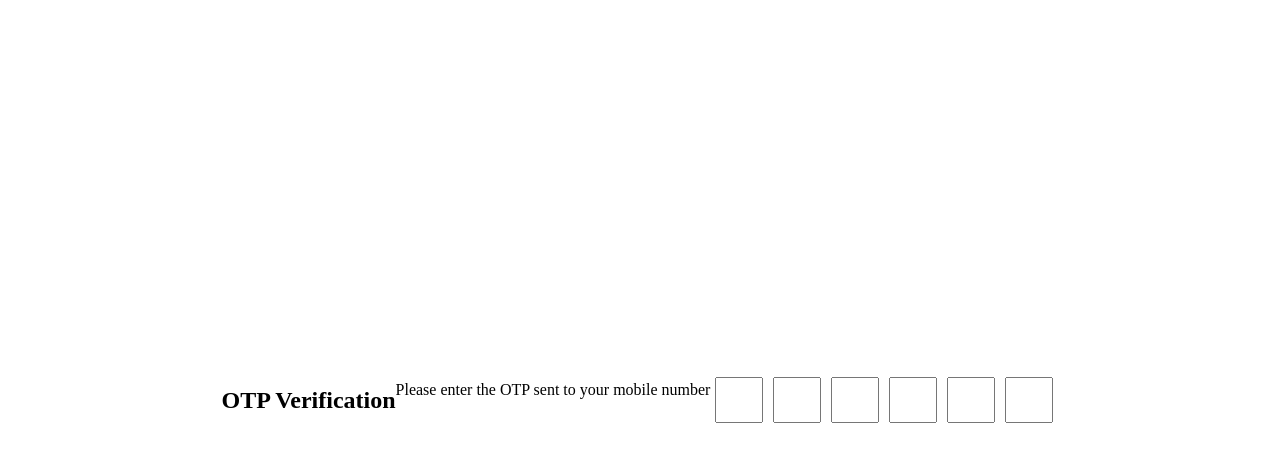
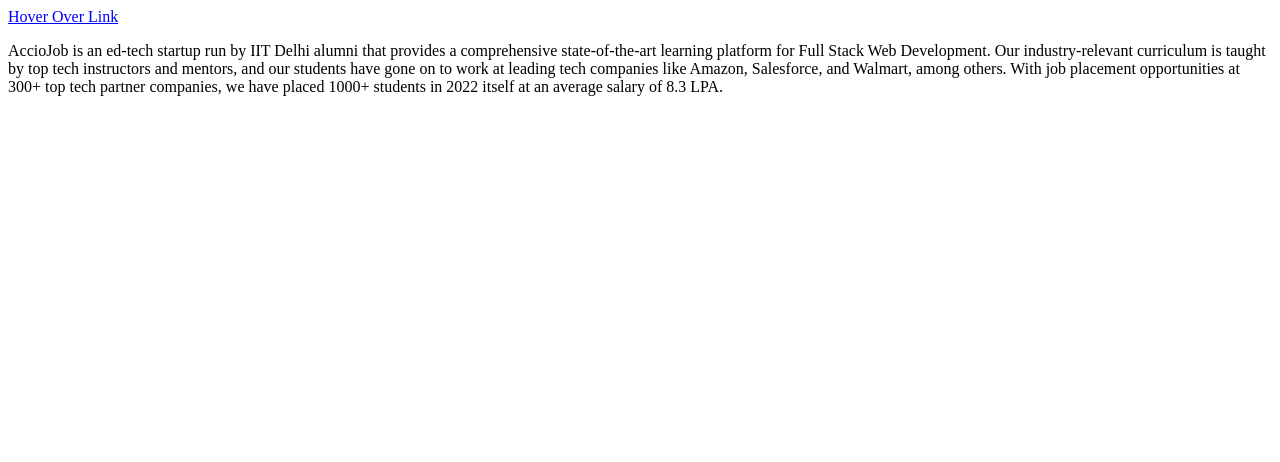
Before and after one commit to acciojob/bold-highlighter-Prashant419, a website: page main.html in a window 1280 px wide. Drawn offline with Linux system fonts and the light colour scheme.

Commit message:
created a submission

```diff
--- a/main.html
+++ b/main.html
@@ -1,30 +1,31 @@
+<!-- index.html -->
+
 <!DOCTYPE html>
 <html lang="en">
 <head>
-    <meta charset="UTF-8">
-    <meta name="viewport" content="width=device-width, initial-scale=1.0">
-    <title>OTP Verification</title>
-    <link rel="stylesheet" href="styles.css">
+  <meta charset="UTF-8">
+  <meta name="viewport" content="width=device-width, initial-scale=1.0">
+  <title>Bold Highlighter</title>
+  <style>
+    /* Add any additional styles as needed */
+    a {
+      text-decoration: underline;
+      cursor: pointer;
+      color: blue;
+    }
+  </style>
 </head>
 <body>
 
-  <div id="verification_heading">
-    <h2>OTP Verification</h2>
-  </div>
+  <a href="#" onmouseover="highlight()" onmouseout="returnNormal()">Hover Over Link</a>
 
-  <div id="verification_subtext">
-    <p>Please enter the OTP sent to your mobile number</p>
-  </div>
+  <p>
+    AccioJob is an ed-tech startup run by IIT Delhi alumni that provides a comprehensive state-of-the-art learning platform for Full Stack Web Development.
+    Our industry-relevant curriculum is taught by top tech instructors and mentors, and our students have gone on to work at leading tech companies like Amazon, Salesforce, and Walmart, among others.
+    With job placement opportunities at 300+ top tech partner companies, we have placed 1000+ students in 2022 itself at an average salary of 8.3 LPA.
+  </p>
 
-  <div class="code-container">
-    <input type="text" class="code" maxlength="1" oninput="moveToNextInput(this)">
-    <input type="text" class="code" maxlength="1" oninput="moveToNextInput(this)">
-    <input type="text" class="code" maxlength="1" oninput="moveToNextInput(this)">
-    <input type="text" class="code" maxlength="1" oninput="moveToNextInput(this)">
-    <input type="text" class="code" maxlength="1" oninput="moveToNextInput(this)">
-    <input type="text" class="code" maxlength="1" oninput="moveToNextInput(this)">
-  </div>
-
+  <!-- Include the script file -->
   <script src="script.js"></script>
 </body>
 </html>
--- a/script.js
+++ b/script.js
@@ -1,16 +1,28 @@
-function moveToNextInput(currentInput) {
-  if (currentInput.value && currentInput.nextElementSibling) {
-    currentInput.nextElementSibling.focus();
-  } else if (!currentInput.value && currentInput.previousElementSibling) {
-    currentInput.previousElementSibling.focus();
+function createTable() {
+  // Prompt for the number of rows
+  const numRows = prompt('Input number of rows');
+  if (numRows === null || isNaN(numRows)) {
+    return; // Cancelled or invalid input
+  }
+
+  // Prompt for the number of columns
+  const numCols = prompt('Input number of columns');
+  if (numCols === null || isNaN(numCols)) {
+    return; // Cancelled or invalid input
+  }
+
+  const table = document.getElementById('myTable');
+  table.innerHTML = ''; // Clear existing content
+
+  for (let i = 0; i < numRows; i++) {
+    const row = table.insertRow(i);
+    for (let j = 0; j < numCols; j++) {
+      const cell = row.insertCell(j);
+      cell.textContent = Row-${i} Column-${j};
+    }
   }
 }
 
-document.addEventListener('keydown', function (event) {
-  if (event.key === 'Backspace') {
-    const focusedInput = document.activeElement;
-    if (!focusedInput.value && focusedInput.previousElementSibling) {
-      focusedInput.previousElementSibling.focus();
-    }
-  }
-});
+// Attach the createTable function to the button click event
+const createButton = document.getElementById('createButton');
+createButton.addEventListener('click', createTable);
--- a/styles.css
+++ /dev/null
@@ -1,29 +0,0 @@
-/*  your css code here. If applicable */
-body {
-  display: flex;
-  align-items: center;
-  justify-content: center;
-  height: 100vh;
-  margin: 0;
-}
-
-#verification_heading {
-  text-align: center;
-}
-
-#verification_subtext {
-  text-align: center;
-  margin-bottom: 20px;
-}
-
-.code-container {
-  display: flex;
-}
-
-.code {
-  width: 40px;
-  height: 40px;
-  font-size: 20px;
-  text-align: center;
-  margin: 0 5px;
-}
```
